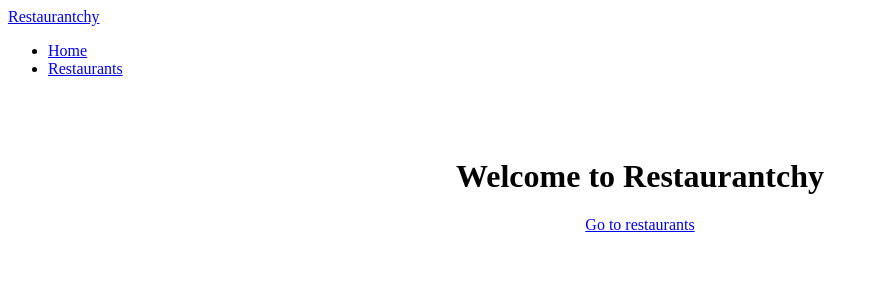
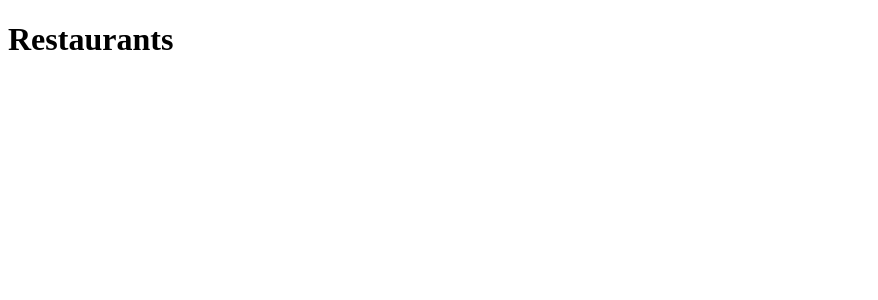
Before and after one commit to floormodelcitizen/restaurantchy, a Nuxt app: page /restaurants in a window 1280 px wide. Shown: the top 300 px of the page, without its empty margins (0-878 px from the left). Built offline with nearby package versions, Linux system fonts and the light colour scheme.

Commit message:
Add pages and routing Fixes #5

```diff
--- /dev/null
+++ b/pages/restaurants.vue
@@ -0,0 +1,5 @@
+<template>
+  <div>
+    <h1>Restaurants</h1>
+  </div>
+</template>
```
Also changed, not shown: pages/index.vue (renamed from app.vue).
